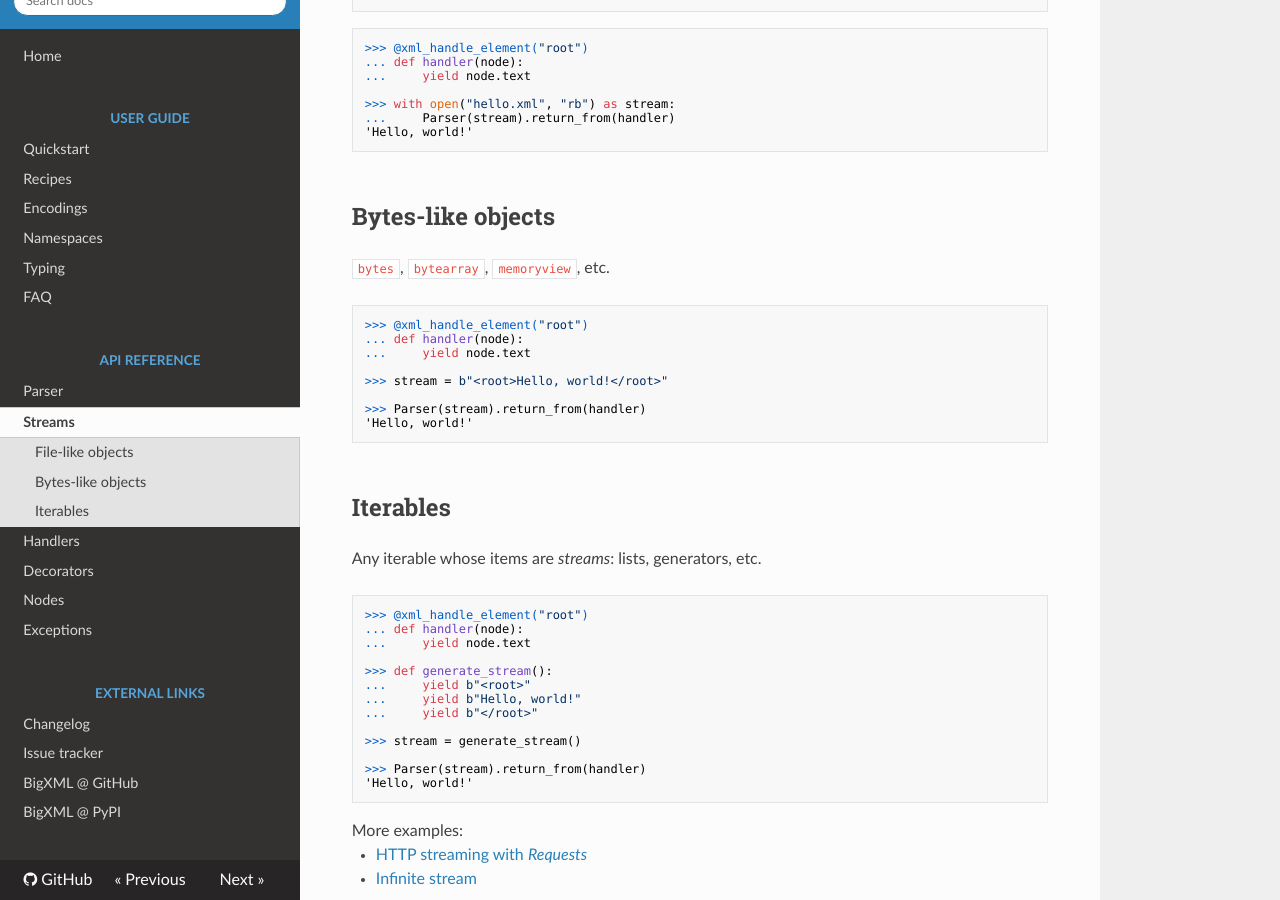
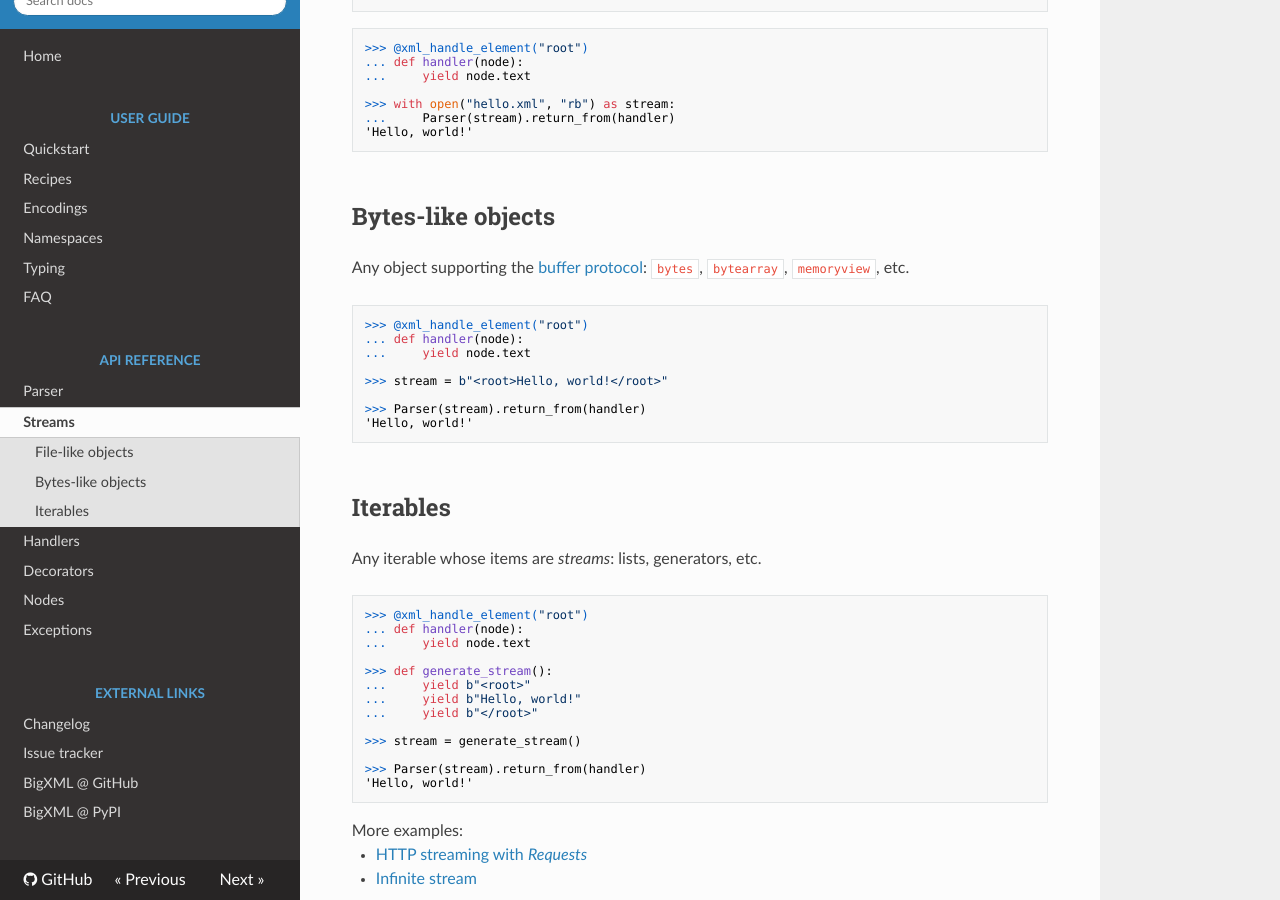
Before and after one commit to Rogdham/bigxml, an MkDocs documentation site: the page built from docs/src/streams.md, in a window 1280 px wide and 900 px high, scrolled down 390 px. Built offline with MkDocs 1.6.1, drawn with Linux system fonts in a browser that asks for light colours; nearby versions of some CDN libraries.

Commit message:
docs: prepare v1.1.0

```diff
--- a/docs/src/streams.md
+++ b/docs/src/streams.md
@@ -23,7 +23,10 @@ Files open **in binary mode**, `io.BytesIO`, etc.
 
 ## Bytes-like objects
 
-`bytes`, `bytearray`, `memoryview`, etc.
+Any object supporting the [buffer protocol][bufproto]: `bytes`, `bytearray`,
+`memoryview`, etc.
+
+[bufproto]: https://docs.python.org/3/reference/datamodel.html#python-buffer-protocol
 
     :::python
     >>> @xml_handle_element("root")
```
Also changed, not shown: CHANGELOG.md.
